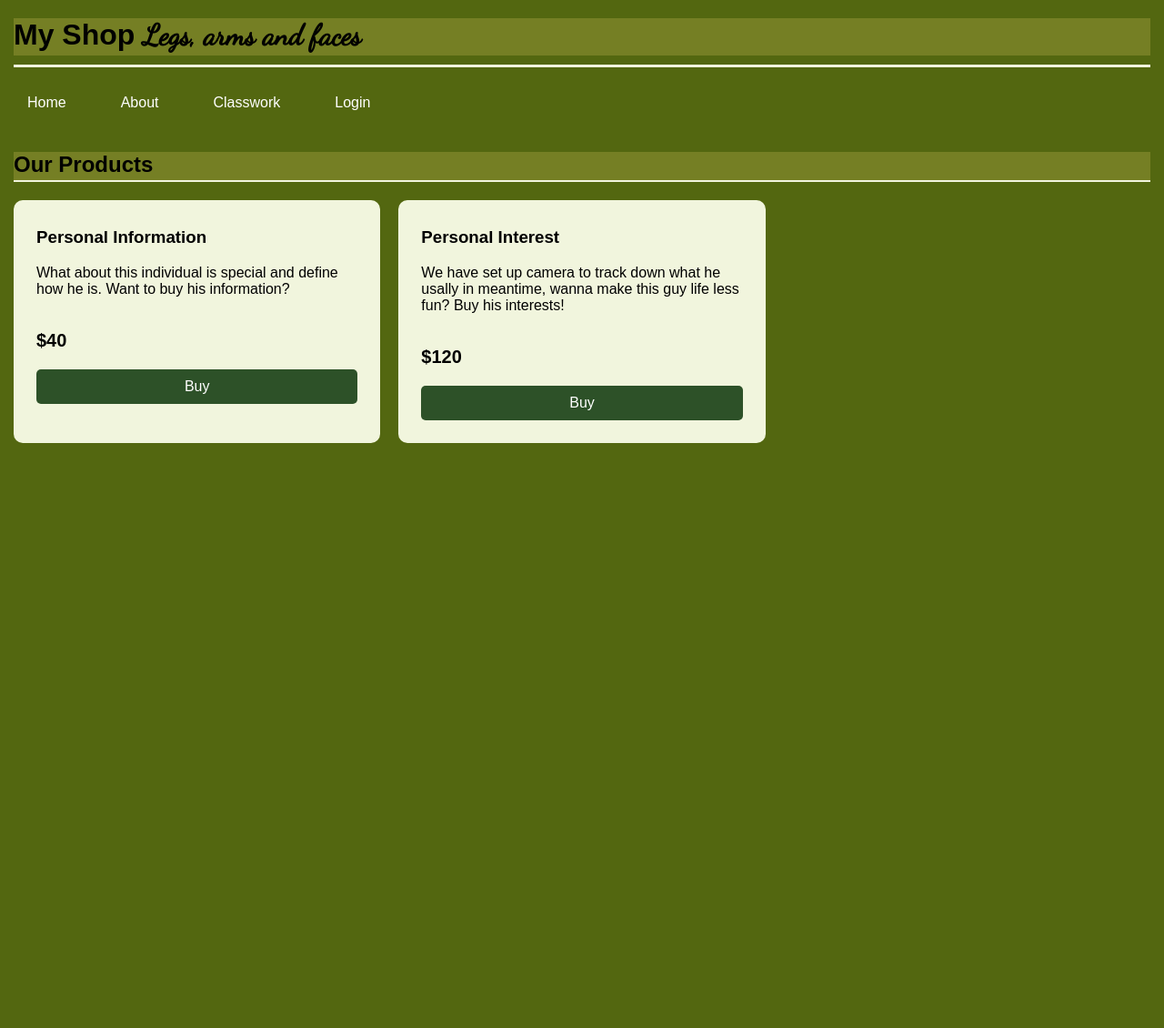
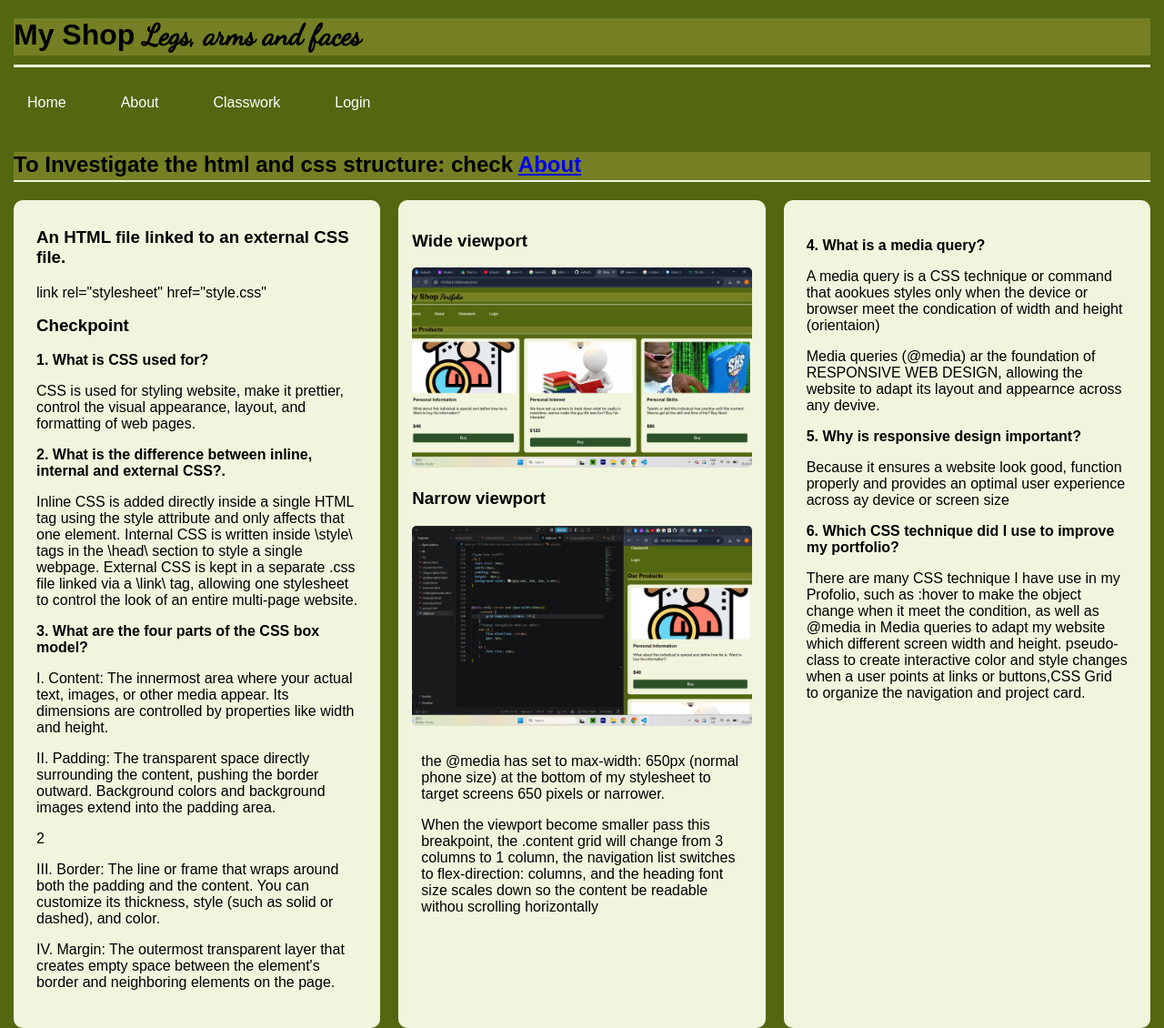
Before and after one commit to thienhua536/myPortfolio, a plain HTML site: page ModuleII.html in a window 1280 px wide. Shown: the whole page at 91% size. Before the commit the page ends 800 px from the top, so only its background shows below. Drawn offline with Linux system fonts and the light colour scheme.

Commit message:
Update ModuleII.html

```diff
--- a/ModuleII.html
+++ b/ModuleII.html
@@ -19,29 +19,71 @@
     </nav>
     <section class="content">
 
-      <h2 class="h">Our Products</h2>
+      <h2 class="h">To Investigate the html and css structure: check <a href="about.html">About</a> </h2>
 
       <div class="product" >
         <div class="productinfo">
           <div class="description">
-            <h3>Personal Information</h3>
-            <p>What about this individual is special and define how he is. Want to buy his information?</p>
+            <h3>An HTML file linked to an external CSS file.</h3>
+            <p> link rel="stylesheet" href="style.css"</p>
+            <h3>Checkpoint</h3>
+            <p style="font-weight: bold">1. What is CSS used for?</p>
+            <p>
+              CSS is used for styling website, make it prettier, control the visual appearance, layout, and formatting of web pages.
+            </p>
+            <p style="font-weight: bold">2. What is the difference between inline, internal and external CSS?.</p>
+            <span>Inline CSS is added directly inside a single HTML tag using the style attribute and only affects that one element. Internal CSS is written inside \style\ tags in the \head\ section to style a single webpage. External CSS is kept in a separate .css file linked via a \link\ tag, allowing one stylesheet to control the look of an entire multi-page website.
+            </span>
+            <p style="font-weight: bold">3. What are the four parts of the CSS box model?</p>
+            <p>
+              I. Content: The innermost area where your actual text, images, or other media appear. Its dimensions are controlled by properties like width and height.</p>
+               <p>II. Padding: The transparent space directly surrounding the content, pushing the border outward. Background colors and background images extend into the padding area.</p>2
+              <p>III. Border: The line or frame that wraps around both the padding and the content. You can customize its thickness, style (such as solid or dashed), and color.</p>
+             <p>IV. Margin: The outermost transparent layer that creates empty space between the element's border and neighboring elements on the page.</p>
+
           </div>
-          <p class="price">$40</p>
-       <a href="dogsunglass.html" class="button">Buy</a>
         </div>
       </div>
 
       <div class="product" >
+        <h3>Wide viewport</h3>
+        <img src="https://github.com/thienhua536/myPortfolio/blob/main/Screenshot%20(33).png?raw=true" alt="big">
+        <h3>Narrow viewport</h3>
+        <img src="https://github.com/thienhua536/myPortfolio/blob/main/Screenshot%20(34).png?raw=true" alt="narrow">
+
         <div class="productinfo">
           <div class="description">
-            <h3>Personal Interest</h3>
-            <p>We have set up camera to track down what he usally in meantime, wanna make this guy life less fun? Buy his interests!</p>
+            <p>
+              the @media has set to max-width: 650px (normal phone size) at the bottom of my stylesheet to target screens 650 pixels or narrower.
+            </p>
+            <p>
+              When the viewport become smaller pass this breakpoint, the .content grid will change from 3 columns to 1 column, the navigation list switches to flex-direction: columns, and the heading font size scales down so the content be readable withou scrolling horizontally
+            </p>
           </div>
-          <p class="price">$120</p>
-          <a href="Interest.html" class="button">Buy</a>
         </div>
-      </div>
+        </div>
+        <div class="product" >
+        <div class="productinfo">
+          <div class="description">
+            <p style="font-weight: bold">4. What is a media query?</p>
+            <P>A media query is a CSS technique or command that aookues styles only when the device or browser meet the condication of width and height (orientaion)
+            </P>
+            <p>
+              Media queries (@media) ar the foundation of RESPONSIVE WEB DESIGN, allowing the website to adapt its layout and appearnce across any devive.
+            </p>
+
+            <p style="font-weight: bold">5. Why is responsive design important?</p>
+            <P>
+              Because it ensures a website look good, function properly and provides an optimal user experience across ay device or screen size
+            </P>
+             <p style="font-weight: bold">6. Which CSS technique did I use to improve my portfolio?</p>
+             <p>
+              There are many CSS technique I have use in my Profolio, such as :hover to make the object change when it meet the condition, as well as @media in Media queries to adapt my website which different screen width and height.
+              pseudo-class to create interactive color and style changes when a user points at links or buttons,CSS Grid to organize the navigation and project card.
+             </p>
+          </div>
+        </div>
+        </div>
 
     </section>
   </body>
```
